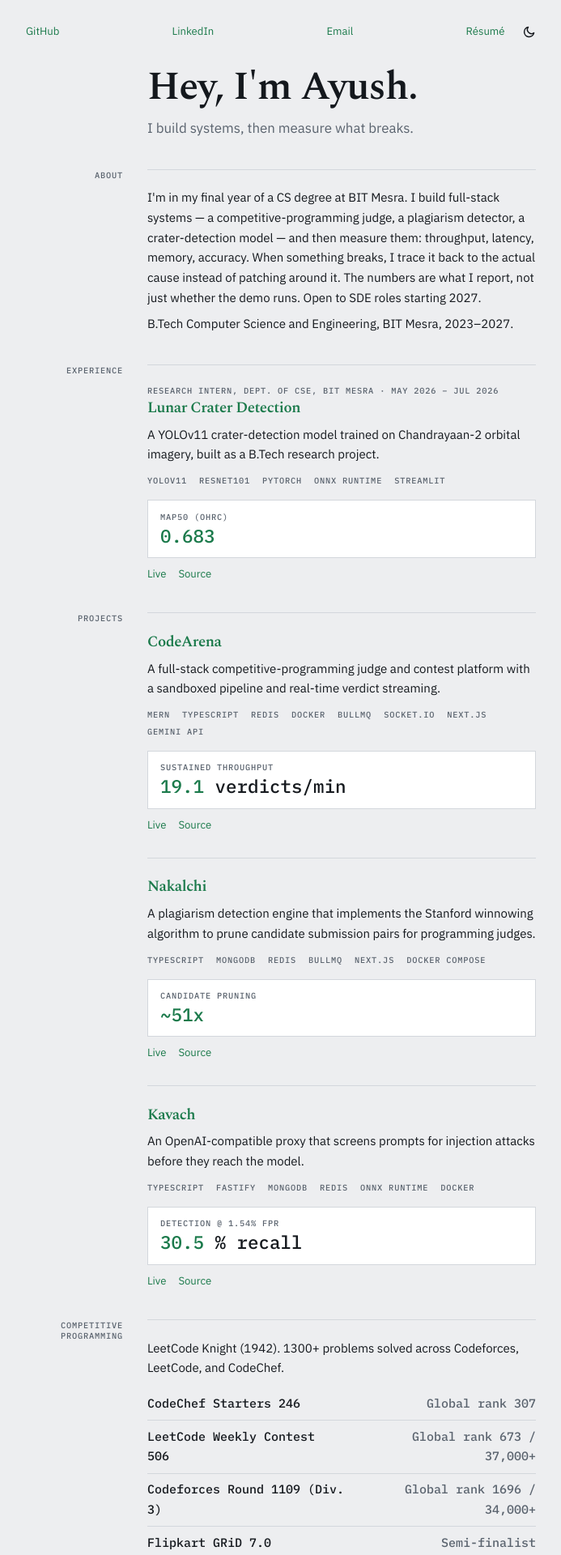
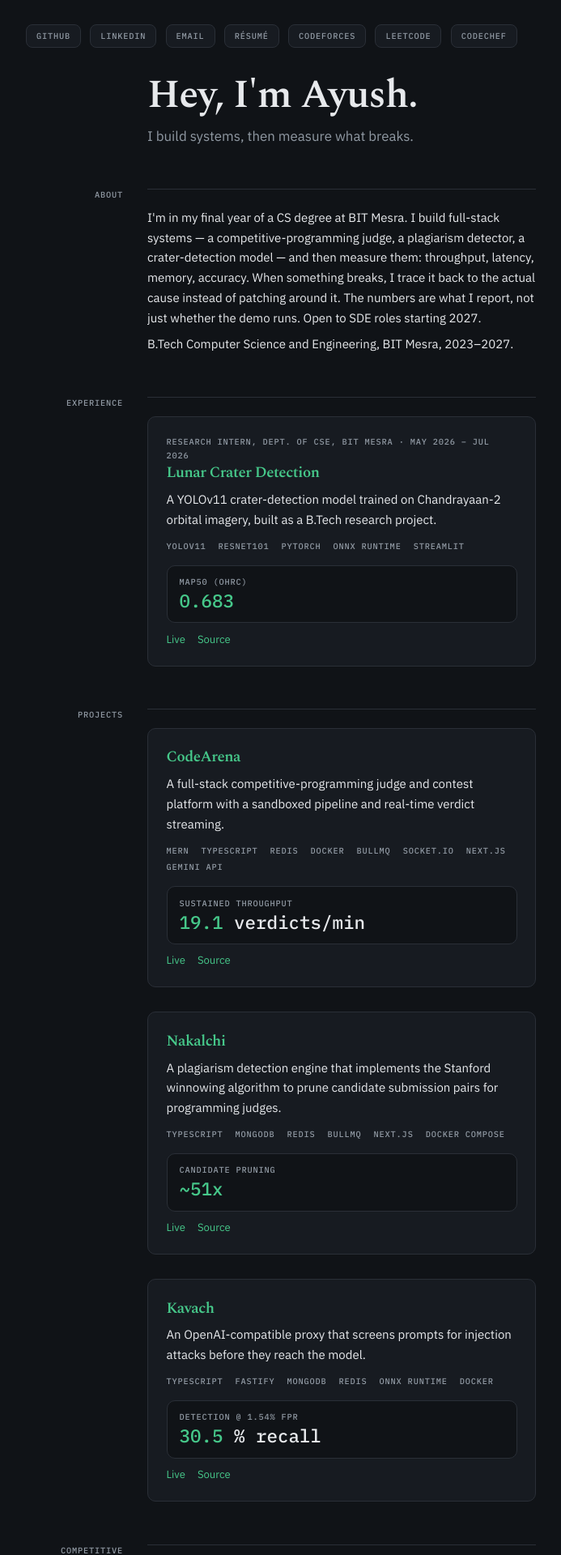
Before and after one commit to Ayush-142/Portfolio, a Next.js app: page / in a window 1280 px wide. Shown: the top 1920 px of the page at 81% size, without its empty margins (293-986 px from the left). Built offline with nearby package versions, Linux system fonts and the light colour scheme.

Commit message:
style change

```diff
--- a/app/globals.css
+++ b/app/globals.css
@@ -1,18 +1,6 @@
 @import "tailwindcss";
 
-:root,
-[data-theme="light"] {
-  --paper: #edeef0;
-  --surface: #ffffff;
-  --ink: #14181d;
-  --muted: #5a636e;
-  --rule: #d3d7dc;
-  --accept: #1b7a4b;
-  --fail: #a03a2e;
-  color-scheme: light;
-}
-
-[data-theme="dark"] {
+:root {
   --paper: #101317;
   --surface: #171b21;
   --ink: #e7e9ec;
@@ -89,6 +77,25 @@
   text-decoration-color: currentColor;
 }
 
+.pill {
+  display: inline-flex;
+  align-items: center;
+  border-radius: 8px;
+  border: 1px solid var(--rule);
+  background: var(--surface);
+  padding: 0.4rem 0.8rem;
+  color: var(--muted);
+  text-decoration: none;
+  transition:
+    border-color 120ms ease,
+    color 120ms ease;
+}
+
+.pill:hover {
+  border-color: var(--accept);
+  color: var(--ink);
+}
+
 :focus-visible {
   outline: 2px solid var(--accept);
   outline-offset: 2px;
@@ -98,4 +105,8 @@
   a {
     transition: none;
   }
+
+  .pill {
+    transition: none;
+  }
 }
--- a/app/layout.tsx
+++ b/app/layout.tsx
@@ -1,32 +1,9 @@
-import type { Metadata } from "next";
+import type { Metadata, Viewport } from "next";
 import { Spectral, IBM_Plex_Sans, IBM_Plex_Mono } from "next/font/google";
 import Nav from "@/components/Nav";
 import Footer from "@/components/Footer";
 import { profile } from "@/content/profile";
 import "./globals.css";
-
-const themeInitScript = `
-(function () {
-  try {
-    var stored = localStorage.getItem("theme");
-    var theme =
-      stored === "light" || stored === "dark"
-        ? stored
-        : window.matchMedia("(prefers-color-scheme: dark)").matches
-          ? "dark"
-          : "light";
-    document.documentElement.setAttribute("data-theme", theme);
-    var meta = document.getElementById("theme-color-meta");
-    if (!meta) {
-      meta = document.createElement("meta");
-      meta.id = "theme-color-meta";
-      meta.setAttribute("name", "theme-color");
-      document.head.appendChild(meta);
-    }
-    meta.setAttribute("content", theme === "dark" ? "#101317" : "#edeef0");
-  } catch (e) {}
-})();
-`;
 
 const spectral = Spectral({
   variable: "--font-spectral",
@@ -51,6 +28,10 @@
   description: profile.tagline,
 };
 
+export const viewport: Viewport = {
+  themeColor: "#101317",
+};
+
 export default function RootLayout({
   children,
 }: Readonly<{
@@ -59,12 +40,8 @@
   return (
     <html
       lang="en"
-      suppressHydrationWarning
       className={`${spectral.variable} ${ibmPlexSans.variable} ${ibmPlexMono.variable} h-full antialiased`}
     >
-      <head>
-        <script id="theme-init" dangerouslySetInnerHTML={{ __html: themeInitScript }} />
-      </head>
       <body className="min-h-full flex flex-col">
         <header className="mx-auto w-full max-w-180 px-6 pt-8">
           <Nav />
--- a/app/page.tsx
+++ b/app/page.tsx
@@ -37,7 +37,8 @@
       <Section label="Competitive Programming">
         <p>{profile.competitiveProgramming.standing}</p>
 
-        <ul className="data mt-3 divide-y divide-rule">
+        <div className="mt-3 rounded-[10px] border border-rule bg-surface px-4 py-2">
+          <ul className="data divide-y divide-rule">
             {profile.competitiveProgramming.results.map((result) => (
               <li key={result.event}>
                 <a
@@ -50,6 +51,7 @@
               </li>
             ))}
           </ul>
+        </div>
 
         <p className="label mt-3 text-muted">
           {profile.codingProfiles.map((link, i) => (
--- a/app/projects/[slug]/page.tsx
+++ b/app/projects/[slug]/page.tsx
@@ -89,16 +89,18 @@
       </Section>
 
       <Section label="Results">
+        <div className="rounded-[10px] border border-rule bg-surface px-4">
           <table className="w-full text-sm">
             <tbody>
               {project.results.map((row) => (
-              <tr key={row.label} className="border-t border-rule">
+                <tr key={row.label} className="border-t border-rule first:border-t-0">
                   <td className="py-2 pr-4 text-muted">{row.label}</td>
                   <td className="data py-2 text-ink">{row.value}</td>
                 </tr>
               ))}
             </tbody>
           </table>
+        </div>
       </Section>
     </div>
   );
--- a/components/MetricSlip.tsx
+++ b/components/MetricSlip.tsx
@@ -6,7 +6,7 @@
 
 export default function MetricSlip({ label, value, unit }: MetricSlipProps) {
   return (
-    <div className="border border-rule bg-surface px-4 py-3">
+    <div className="rounded-[10px] border border-rule bg-paper px-4 py-3">
       <div className="label text-muted">{label}</div>
       <div className="data text-2xl text-ink">
         <span className="text-accept">{value}</span>
--- a/components/Nav.tsx
+++ b/components/Nav.tsx
@@ -1,17 +1,15 @@
 import { profile } from "@/content/profile";
-import ThemeToggle from "./ThemeToggle";
+
+const navLinks = [...profile.links, ...profile.codingProfiles];
 
 export default function Nav() {
   return (
-    <nav aria-label="Primary" className="flex items-center justify-between gap-6 text-sm">
-      <div className="flex flex-1 justify-between">
-        {profile.links.map((link) => (
-          <a key={link.label} href={link.href}>
-            {link.label}
-          </a>
-        ))}
-      </div>
-      <ThemeToggle />
+    <nav aria-label="Primary" className="flex flex-wrap gap-3 text-sm">
+      {navLinks.map((link) => (
+        <a key={link.label} href={link.href} className="pill label">
+          {link.label}
+        </a>
+      ))}
     </nav>
   );
 }
--- a/components/ProjectCard.tsx
+++ b/components/ProjectCard.tsx
@@ -8,7 +8,7 @@
 
 export default function ProjectCard({ project }: ProjectCardProps) {
   return (
-    <article className="mt-8 border-t border-rule pt-6 first:mt-0 first:border-t-0 first:pt-0">
+    <article className="mt-8 rounded-[10px] border border-rule bg-surface p-6 transition-colors duration-120 ease first:mt-0 hover:border-accept/40 motion-reduce:transition-none">
       {project.role ? <p className="label text-muted">{project.role}</p> : null}
       <h3 className="font-display text-xl font-semibold tracking-tight text-ink">
         <Link href={`/projects/${project.slug}`} prefetch={false}>
--- a/components/Section.tsx
+++ b/components/Section.tsx
@@ -12,7 +12,7 @@
   const color = labelClassName ?? "text-muted";
 
   return (
-    <section className="relative mt-10 border-t border-rule pt-6 first:mt-0 first:border-t-0 first:pt-0">
+    <section className="relative mt-14 border-t border-rule pt-6 first:mt-0 first:border-t-0 first:pt-0">
       <h2
         className={`label mb-3 ${color} lg:absolute lg:top-0 lg:right-full lg:mb-0 lg:w-32 lg:pr-8 lg:text-right`}
       >
--- a/components/ThemeToggle.tsx
+++ /dev/null
@@ -1,91 +0,0 @@
-"use client";
-
-import { useEffect, useState } from "react";
-
-type Theme = "light" | "dark";
-
-const PAPER_BY_THEME: Record<Theme, string> = {
-  light: "#edeef0",
-  dark: "#101317",
-};
-
-function applyTheme(theme: Theme) {
-  document.documentElement.setAttribute("data-theme", theme);
-  document
-    .getElementById("theme-color-meta")
-    ?.setAttribute("content", PAPER_BY_THEME[theme]);
-}
-
-function SunIcon() {
-  return (
-    <svg
-      width="16"
-      height="16"
-      viewBox="0 0 16 16"
-      fill="none"
-      stroke="currentColor"
-      strokeWidth="1.5"
-      strokeLinecap="round"
-      aria-hidden="true"
-    >
-      <circle cx="8" cy="8" r="3" />
-      <path d="M8 1v1.5M8 13.5V15M15 8h-1.5M2.5 8H1M12.6 3.4l-1.06 1.06M4.46 11.54l-1.06 1.06M12.6 12.6l-1.06-1.06M4.46 4.46 3.4 3.4" />
-    </svg>
-  );
-}
-
-function MoonIcon() {
-  return (
-    <svg
-      width="16"
-      height="16"
-      viewBox="0 0 16 16"
-      fill="none"
-      stroke="currentColor"
-      strokeWidth="1.5"
-      strokeLinecap="round"
-      strokeLinejoin="round"
-      aria-hidden="true"
-    >
-      <path d="M13.5 9.5A6 6 0 1 1 6.5 2.5a5 5 0 0 0 7 7Z" />
-    </svg>
-  );
-}
-
-export default function ThemeToggle() {
-  const [theme, setTheme] = useState<Theme>("light");
-
-  useEffect(() => {
-    const current = document.documentElement.getAttribute("data-theme");
-    setTheme(current === "dark" ? "dark" : "light");
-
-    const media = window.matchMedia("(prefers-color-scheme: dark)");
-    const onSystemChange = (e: MediaQueryListEvent) => {
-      if (localStorage.getItem("theme")) return;
-      const next: Theme = e.matches ? "dark" : "light";
-      applyTheme(next);
-      setTheme(next);
-    };
-    media.addEventListener("change", onSystemChange);
-    return () => media.removeEventListener("change", onSystemChange);
-  }, []);
-
-  function toggle() {
-    const next: Theme = theme === "dark" ? "light" : "dark";
-    applyTheme(next);
-    localStorage.setItem("theme", next);
-    setTheme(next);
-  }
-
-  return (
-    <button
-      type="button"
-      onClick={toggle}
-      aria-label={theme === "dark" ? "Switch to light theme" : "Switch to dark theme"}
-      aria-pressed={theme === "dark"}
-      className="text-ink transition-colors duration-[120ms] ease hover:text-accept motion-reduce:transition-none"
-    >
-      {theme === "dark" ? <SunIcon /> : <MoonIcon />}
-    </button>
-  );
-}
```
Lines whose indentation alone changed are shown as unchanged.
